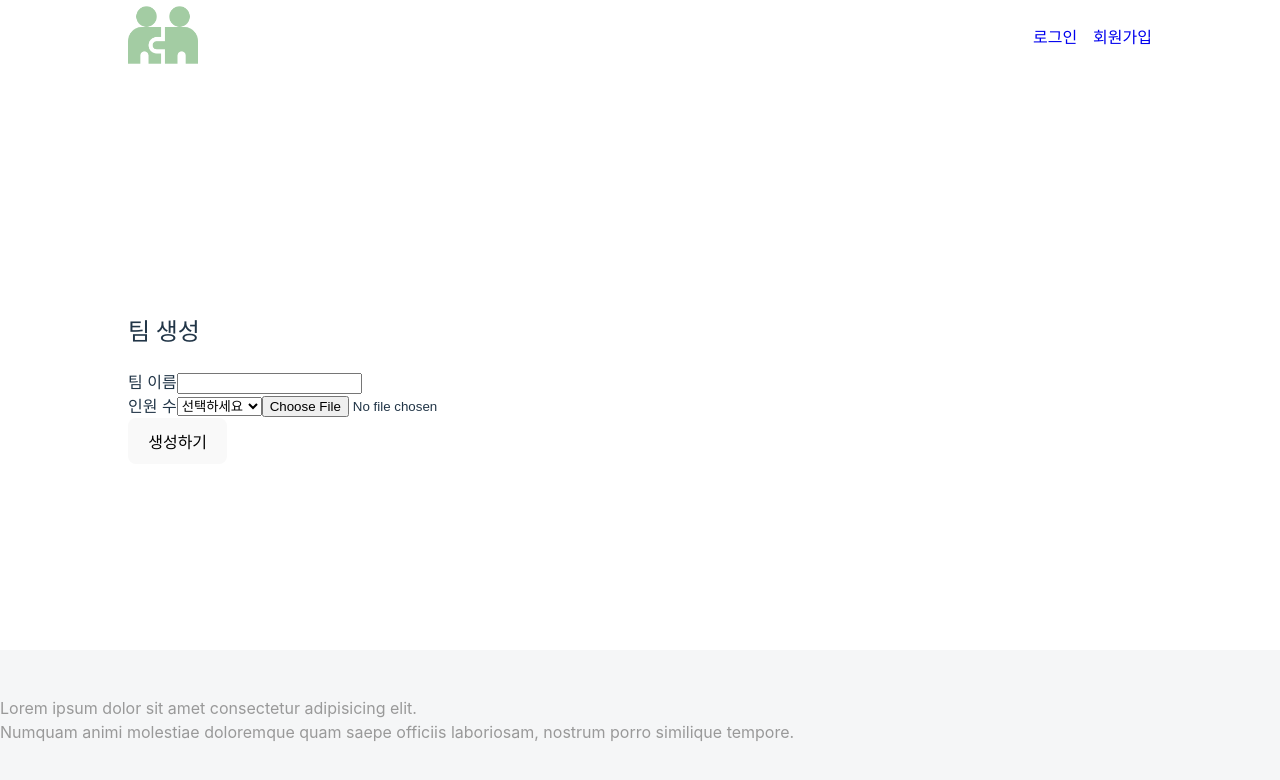
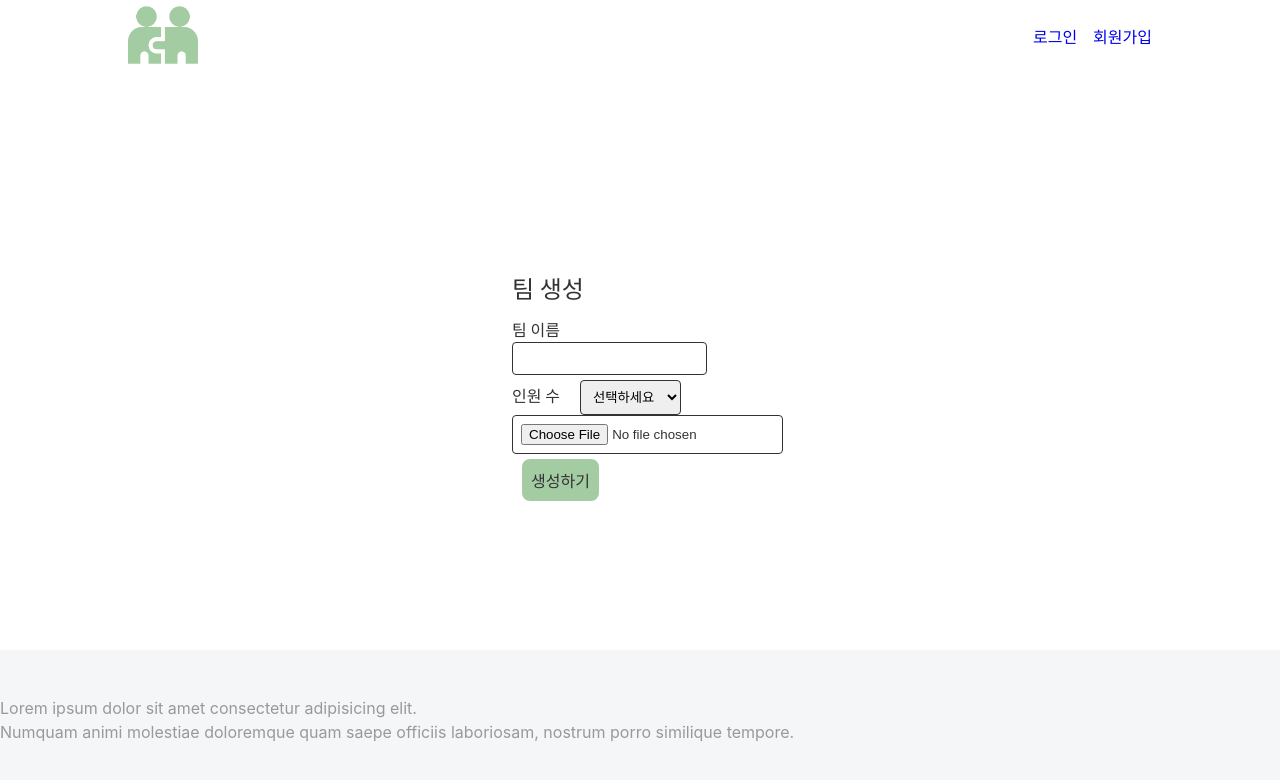
Before and after one commit to HanSeulChung/teammate, a React (Vite) app in the folder frontend/: page /teamcreateview in a window 1280 px wide. Shown: the top 780 px of the page. Built offline with nearby package versions, Linux system fonts and the light colour scheme.

Commit message:
Style: 프로필 페이지, 팀 생성 페이지 스타일 추가

```diff
--- a/frontend/src/components/TeamCreate/TeamInfo.tsx
+++ b/frontend/src/components/TeamCreate/TeamInfo.tsx
@@ -6,6 +6,13 @@ import {
   teamListState,
 } from "../../state/authState";
 import { useNavigate } from "react-router-dom";
+import {
+  StyledContainer,
+  StyledFormItem,
+  StyledImagePreview,
+  StyledErrorMessage,
+  StyledHeading,
+} from "../../styles/TeamInfoStyled";
 
 export default function TeamInfo() {
   const [teamName, setTeamName] = useRecoilState(teamNameState);
@@ -74,9 +81,9 @@ export default function TeamInfo() {
   };
 
   return (
-    <div>
-      <h2>팀 생성</h2>
-      <div>
+    <StyledContainer>
+      <StyledHeading>팀 생성</StyledHeading>
+      <StyledFormItem>
         <label htmlFor="teamName">팀 이름</label>
         <input
           type="text"
@@ -91,8 +98,8 @@ export default function TeamInfo() {
         {teamList.some((team) => team.name === teamName) && (
           <div style={{ color: "red" }}>이미 있는 팀 이름입니다.</div>
         )}
-      </div>
-      <div style={{ display: "flex", alignItems: "center" }}>
+      </StyledFormItem>
+      <StyledFormItem>
         <label htmlFor="teamSize">인원 수</label>
         <select
           id="teamSize"
@@ -116,20 +123,16 @@ export default function TeamInfo() {
           accept="image/*"
           onChange={handleImageUpload}
         />
-      </div>
+      </StyledFormItem>
       {selectedImage && (
-        <div>
-          <img
-            src={selectedImage}
-            alt="Selected"
-            style={{ maxWidth: "100px", maxHeight: "100px" }}
-          />
-        </div>
+        <StyledImagePreview>
+          <img src={selectedImage} alt="Selected" />
+        </StyledImagePreview>
       )}
-      <div>
+      <StyledFormItem>
         <button onClick={handleCreateTeam}>생성하기</button>
-        {error && <div style={{ color: "red" }}>{error}</div>}
-      </div>
-    </div>
+        {error && <StyledErrorMessage>{error}</StyledErrorMessage>}
+      </StyledFormItem>
+    </StyledContainer>
   );
 }
--- /dev/null
+++ b/frontend/src/styles/TeamInfoStyled.tsx
@@ -0,0 +1,62 @@
+import styled from "styled-components";
+
+export const StyledContainer = styled.div`
+  color: #333333;
+  padding: 20px;
+  width: 25%;
+  margin: auto;
+`;
+
+export const StyledFormItem = styled.div`
+  margin: 5px 0;
+
+  label {
+    margin-right: 20px;
+    font-weight: bold;
+  }
+
+  input,
+  select,
+  button {
+    flex: 2;
+    padding: 8px;
+    outline: none;
+  }
+
+  input,
+  select {
+    border: 1px solid #333333;
+    border-radius: 4px;
+  }
+
+  button {
+    flex: 1;
+    margin-left: 10px;
+    background-color: #a3cca3;
+    color: #333333;
+    cursor: pointer;
+
+    &:hover {
+      background-color: #cccccc;
+    }
+  }
+`;
+
+export const StyledImagePreview = styled.div`
+  img {
+    max-width: 100px;
+    max-height: 100px;
+    margin-top: 10px;
+  }
+`;
+
+export const StyledErrorMessage = styled.div`
+  color: red;
+  margin-top: 5px;
+`;
+
+export const StyledHeading = styled.h2`
+  font-size: 24px;
+  font-weight: bold;
+  margin-bottom: 10px;
+`;
```
Also changed, not shown: frontend/src/components/Profile/TeamProfile.tsx (+61 -16 lines), frontend/src/components/Profile/UserProfile.tsx (+37 -5 lines).
